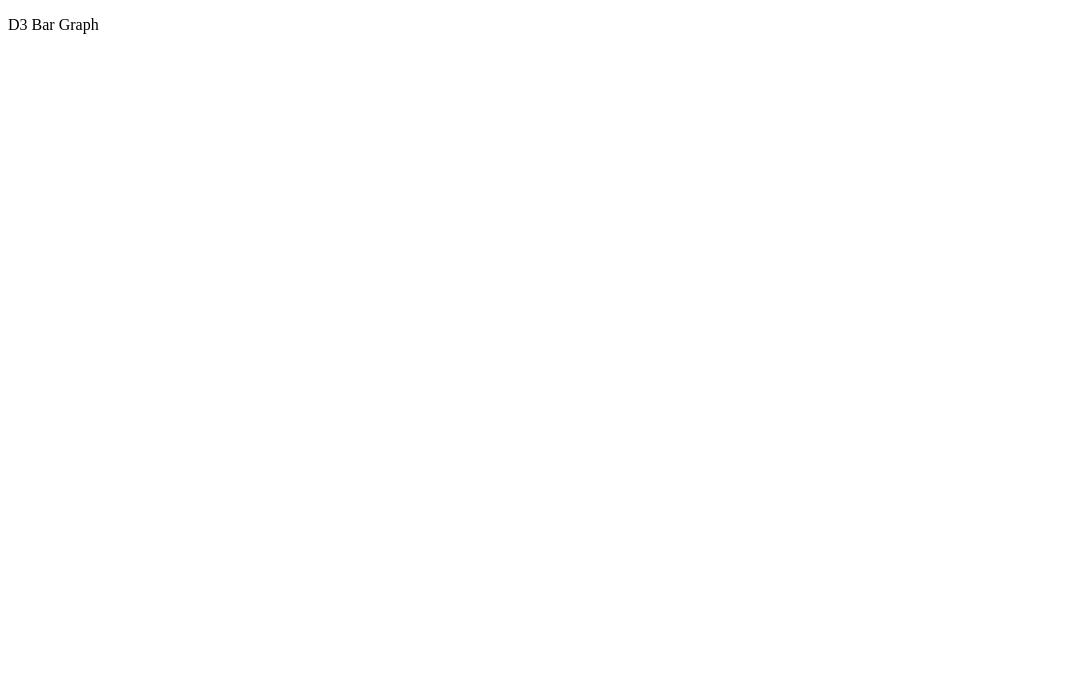
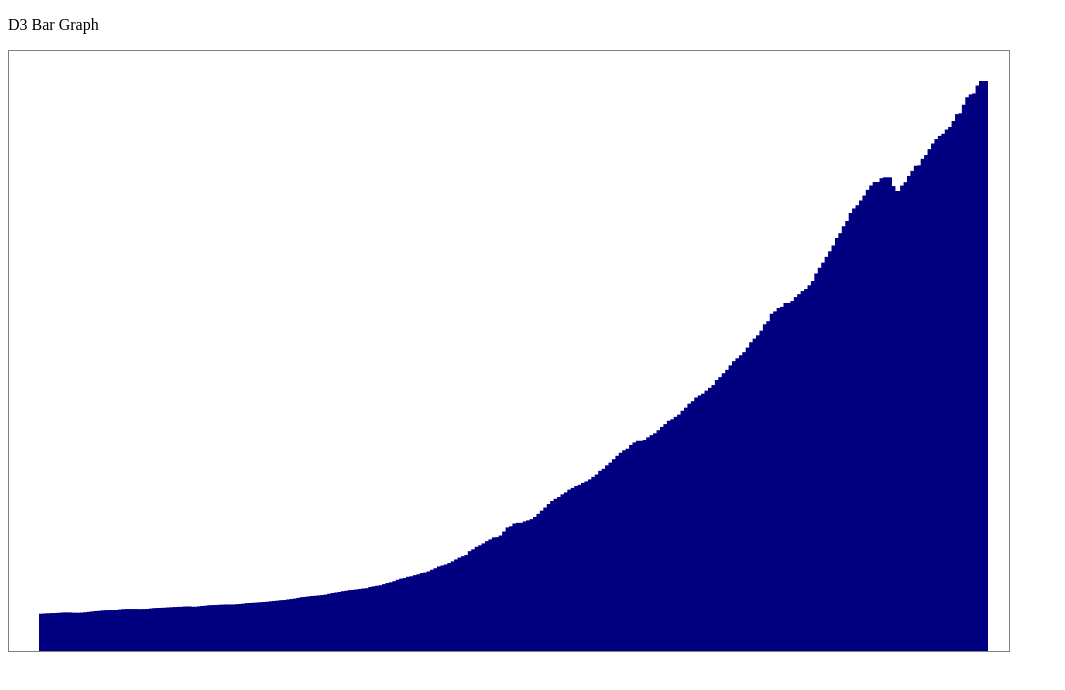
Before and after one commit to rifkegribenes/d3-bar-graph, a plain HTML site: page index.html in a window 1280 px wide. Shown: the whole page, without its empty margins (0-1065 px from the left). Drawn offline with nearby package versions, Linux system fonts and the light colour scheme.

Commit message:
basic bar graph working

```diff
--- a/script.js
+++ b/script.js
@@ -1102,3 +1102,38 @@ const dataset = [
       18064.7
     ]
   ];
+
+const w = 1000;
+const h = 600;
+const padding = 30;
+
+const formatDate = d3.timeFormat("%b %Y");
+
+const maxVal = d3.max(dataset, (d) => d[1]);
+const yScale = d3.scaleLinear()
+                 .domain([0, maxVal])
+                 .range([padding, h - padding]);
+const maxDate = d3.max(dataset, (d) => new Date(d[0]));
+const minDate = d3.min(dataset, (d) => new Date(d[0]));
+const xScale = d3.scaleTime()
+                 .domain([minDate, maxDate])
+                 .range([padding, w - padding]);
+
+const svg = d3.select("body")
+	.append("svg")
+	.attr("width", w)
+	.attr("height", h)
+	.attr("class", "chart");
+
+svg.selectAll("rect")
+	.data(dataset)
+	.enter()
+	.append("rect")
+	.attr("x", (d) => xScale(new Date(d[0])))
+	.attr("y", (d) => h - yScale(d[1]))
+	.attr("width", 9)
+  .attr("height", (d, i) => yScale(d[1]))
+  .attr("fill", "navy")
+  .attr("class", "bar")
+  .append("title")
+  .text((d) => formatDate(new Date(d[0])));
--- a/style.css
+++ b/style.css
@@ -1 +1,9 @@
 /* style.css */
+
+.chart {
+	border: 1px solid gray;
+}
+
+.bar:hover {
+	fill: green;
+}
```
